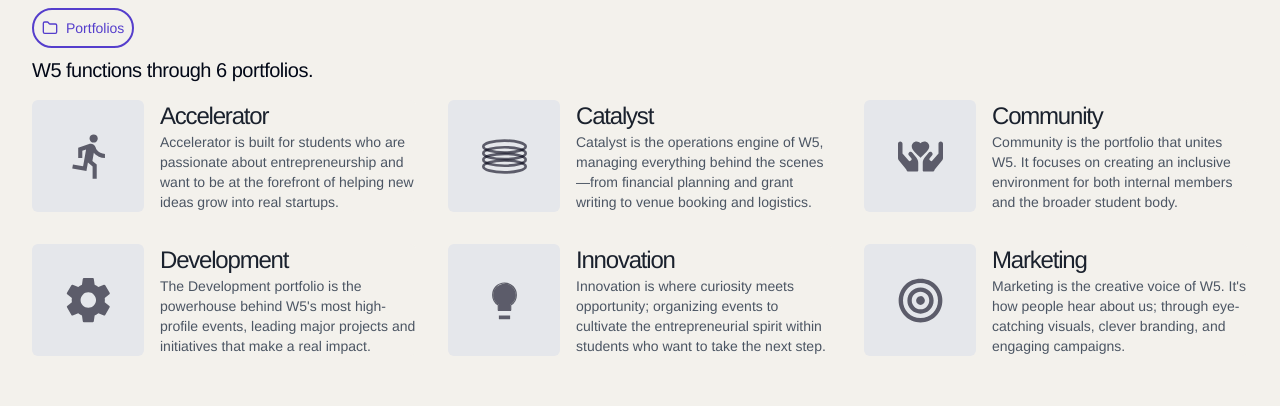
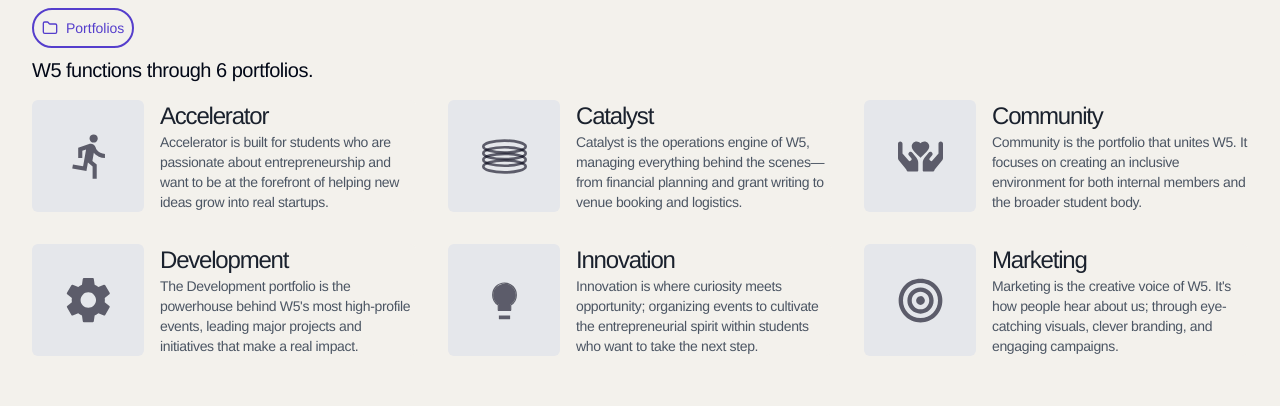
Before and after one commit to andyy-liu/w5-website, a React (Vite) app: page / in a window 1280 px wide. Shown: the part 1840-2246 px from the top of the page. Built offline with nearby package versions, Linux system fonts and the light colour scheme; the HTML template or start-up script is replaced by a standard one.

Commit message:
fixed tracking on home portfolio page

```diff
--- a/src/pages/Home.tsx
+++ b/src/pages/Home.tsx
@@ -160,7 +160,7 @@ const Home = () => {
                       <h3 className="text-xl md:text-2xl font-helvetica font-normal tracking-tighter text-on-light">
                         {portfolio.name}
                       </h3>
-                      <p className="text-sm/4 md:text-sm font-helvetica text-gray-600 leading-snug">
+                      <p className="text-sm/4 md:text-sm font-helvetica text-gray-600 tracking-tight leading-snug">
                         {portfolio.description}
                       </p>
                     </div>
```
